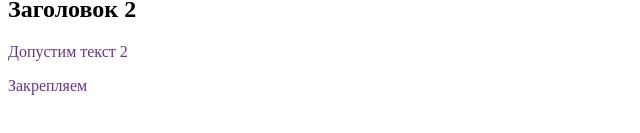
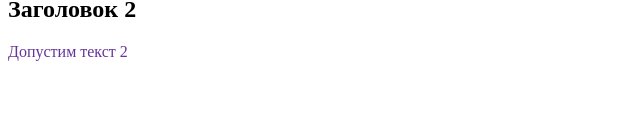
Before and after one commit to Rodzy28/first-project, a plain HTML site: page index.html in a window 1280 px wide. Shown: the part 255-388 px from the top of the page, without its empty margins (0-640 px from the left). Drawn offline with Linux system fonts and the light colour scheme.

Commit message:
А тут я после пуша еще раз аменд

```diff
--- a/index.html
+++ b/index.html
@@ -14,6 +14,5 @@
 <p>Мама, я программист?</p>
 <h2>Заголовок 2</h2>
 <p>Допустим текст 2</p>
-<p>Закрепляем</p>
 </body>
 </html>
```
